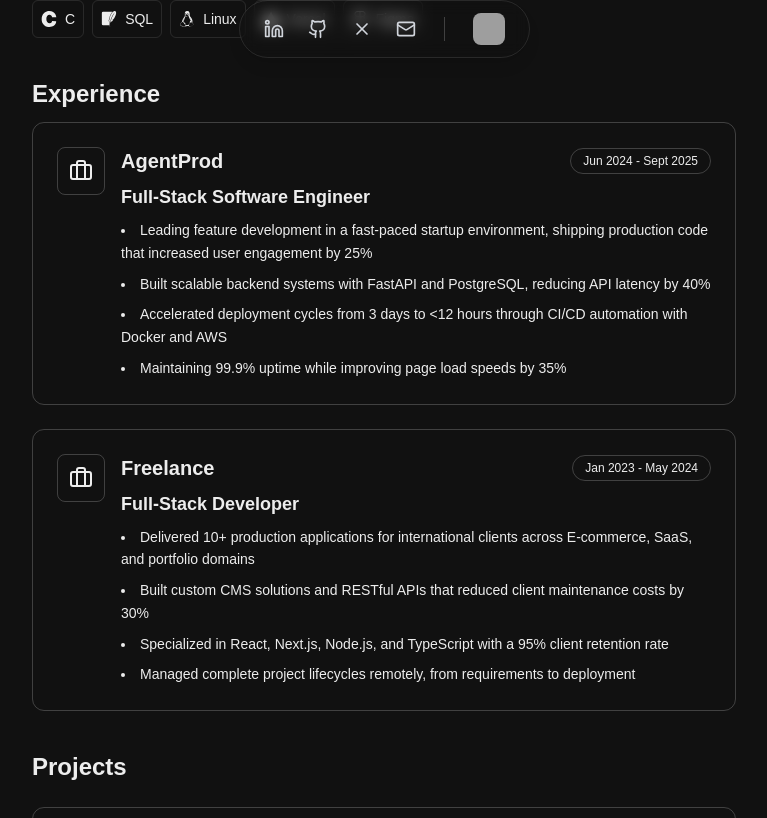
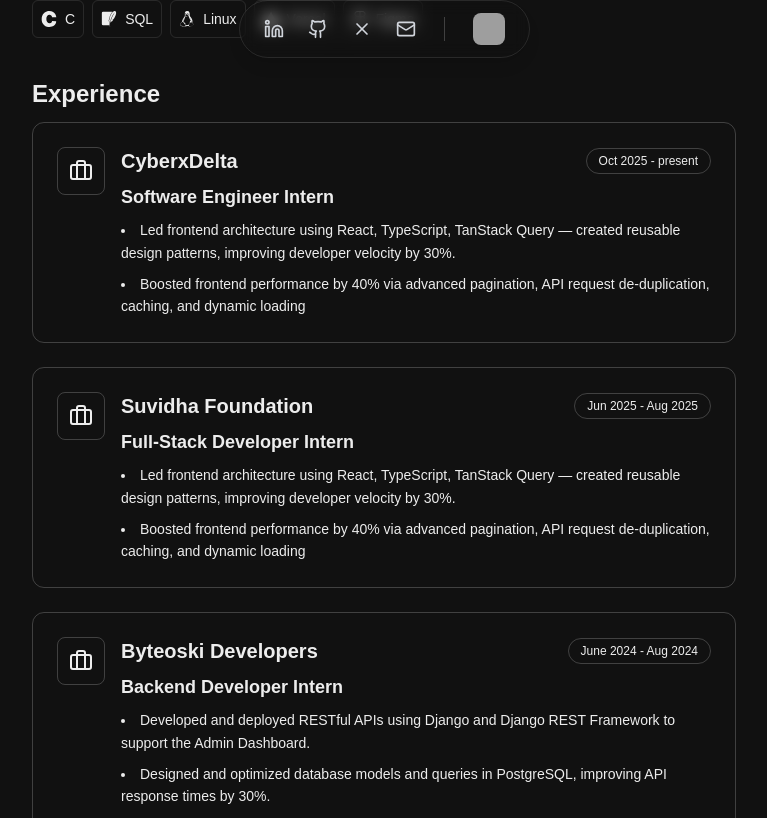
Before and after one commit to Kumar-s75/kumar-saurabh-works, a Next.js app: page / in a window 1280 px wide. Shown: the part 702-1520 px from the top of the page, without its empty margins (256-1023 px from the left). Built offline with nearby package versions, Linux system fonts and the light colour scheme; grey boxes are pictures that could not be loaded.

Commit message:
added experience

```diff
--- a/components/home/Experience.tsx
+++ b/components/home/Experience.tsx
@@ -4,26 +4,32 @@
 import React from "react";
 
 const ExperienceArray = [
-  {
-    company: "AgentProd",
-    position: "Full-Stack Software Engineer",
-    date: "Jun 2024 - Sept 2025",
+   {
+    company: "CyberxDelta",
+    position: "Software Engineer Intern ",
+    date: "Oct 2025 - present",
     description: [
-      "Leading feature development in a fast-paced startup environment, shipping production code that increased user engagement by 25%",
-      "Built scalable backend systems with FastAPI and PostgreSQL, reducing API latency by 40%",
-      "Accelerated deployment cycles from 3 days to <12 hours through CI/CD automation with Docker and AWS",
-      "Maintaining 99.9% uptime while improving page load speeds by 35%"
+  " Led frontend architecture using React, TypeScript, TanStack Query — created reusable design patterns, improving developer velocity by 30%.",
+  "Boosted frontend performance by 40% via advanced pagination, API request de-duplication, caching, and dynamic loading "
     ],
   },
   {
-    company: "Freelance",
-    position: "Full-Stack Developer",
-    date: "Jan 2023 - May 2024",
+    company: "Suvidha Foundation",
+    position: "Full-Stack Developer Intern",
+    date: "Jun 2025 - Aug 2025",
     description: [
-      "Delivered 10+ production applications for international clients across E-commerce, SaaS, and portfolio domains",
-      "Built custom CMS solutions and RESTful APIs that reduced client maintenance costs by 30%",
-      "Specialized in React, Next.js, Node.js, and TypeScript with a 95% client retention rate",
-      "Managed complete project lifecycles remotely, from requirements to deployment"
+  " Led frontend architecture using React, TypeScript, TanStack Query — created reusable design patterns, improving developer velocity by 30%.",
+  "Boosted frontend performance by 40% via advanced pagination, API request de-duplication, caching, and dynamic loading "
+    ],
+  },
+  {
+    company: "Byteoski Developers",
+    position: "Backend Developer Intern",
+    date: "June 2024 - Aug 2024",
+    description: [
+ " Developed and deployed RESTful APIs using Django and Django REST Framework to support the Admin Dashboard.",
+ " Designed and optimized database models and queries in PostgreSQL, improving API response times by 30%.",
+ "Implemented authentication, role-based access control, and secure API endpoints to enhance system reliability"
     ],
   },
 ];
--- a/components/home/Footer.tsx
+++ b/components/home/Footer.tsx
@@ -4,7 +4,7 @@
   return (
     <div className='flex justify-center items-center mt-10 py-10'>
         <p className='text-white/70 text-sm'>
-        Made with ❤️ by Punyakrit
+        Made with ❤️ by Kumar Saurabh
         </p>
     </div>
   )
```
